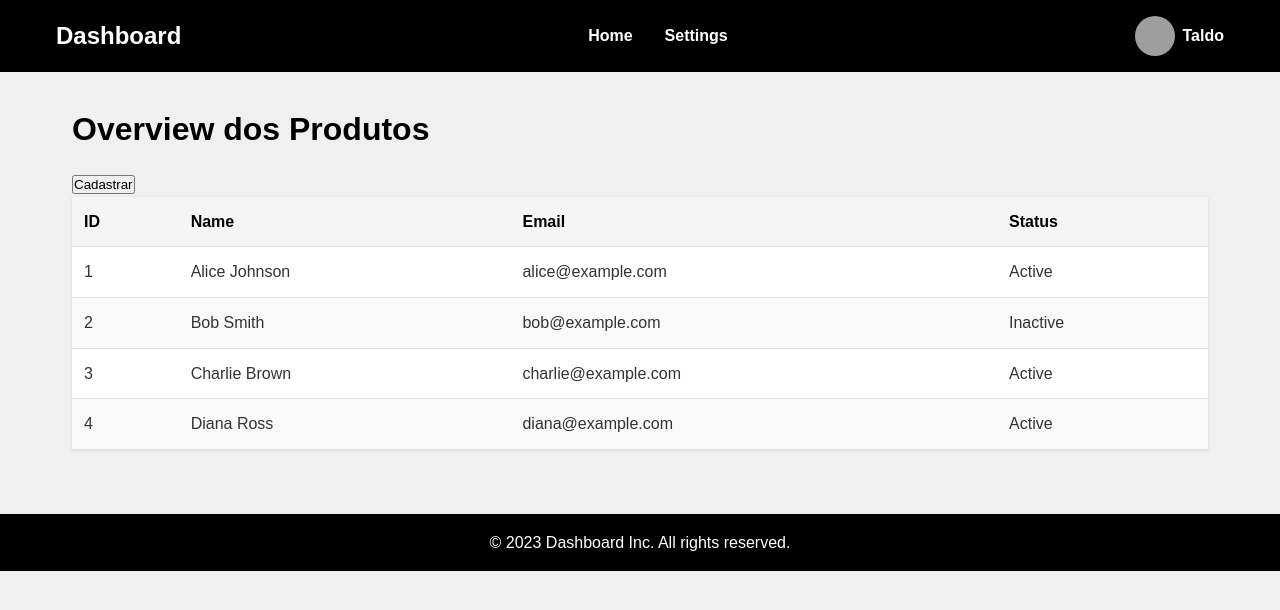
After one commit to leoIlha/projetopy, a Django app: page /home in a window 1280 px wide. The commit adds this page. Shown: the top 610 px of the page. Run offline with Django 5.2, Linux system fonts and the light colour scheme; grey boxes are pictures that could not be loaded.

Commit message:
Tela home

```diff
--- /dev/null
+++ b/core/static/core/css/home.css
@@ -0,0 +1,149 @@
+/* Reset and base styles */
+* {
+    margin: 0;
+    padding: 0;
+    box-sizing: border-box;
+}
+
+body {
+    font-family: Arial, sans-serif;
+    line-height: 1.6;
+    color: #333;
+    background-color: #f0f0f0;
+}
+
+/* Header styles */
+header {
+    background-color: #000;
+    color: #fff;
+    padding: 1rem 0;
+}
+
+nav {
+    display: flex;
+    justify-content: space-between;
+    align-items: center;
+    max-width: 1200px;
+    margin: 0 auto;
+    padding: 0 1rem;
+}
+
+.logo {
+    font-size: 1.5rem;
+    font-weight: bold;
+}
+
+nav ul {
+    display: flex;
+    list-style: none;
+}
+
+nav ul li {
+    margin: 0 1rem;
+}
+
+nav ul li a {
+    color: #fff;
+    text-decoration: none;
+    font-weight: bold;
+    transition: color 0.3s ease;
+}
+
+nav ul li a:hover {
+    color: #ccc;
+}
+
+.user-info {
+    display: flex;
+    align-items: center;
+}
+
+.avatar {
+    width: 40px;
+    height: 40px;
+    border-radius: 50%;
+    margin-right: 0.5rem;
+}
+
+.username {
+    font-weight: bold;
+}
+
+/* Main content styles */
+main {
+    max-width: 1200px;
+    margin: 0 auto;
+    padding: 2rem;
+}
+
+h1 {
+    font-size: 2rem;
+    margin-bottom: 1rem;
+    color: #000;
+}
+
+/* Table styles */
+table {
+    width: 100%;
+    border-collapse: collapse;
+    background-color: #fff;
+    box-shadow: 0 1px 3px rgba(0, 0, 0, 0.1);
+}
+
+th, td {
+    padding: 0.75rem;
+    text-align: left;
+    border-bottom: 1px solid #e0e0e0;
+}
+
+th {
+    background-color: #f5f5f5;
+    font-weight: bold;
+    color: #000;
+}
+
+tr:nth-child(even) {
+    background-color: #f9f9f9;
+}
+
+tr:hover {
+    background-color: #f0f0f0;
+}
+
+/* Footer styles */
+footer {
+    background-color: #000;
+    color: #fff;
+    text-align: center;
+    padding: 1rem 0;
+    margin-top: 2rem;
+}
+
+/* Responsive design */
+@media (max-width: 768px) {
+    nav {
+        flex-direction: column;
+        align-items: flex-start;
+    }
+
+    nav ul {
+        margin-top: 1rem;
+        flex-direction: column;
+    }
+
+    nav ul li {
+        margin: 0.5rem 0;
+    }
+
+    .user-info {
+        margin-top: 1rem;
+    }
+
+    table {
+        font-size: 0.9rem;
+    }
+
+    th, td {
+        padding: 0.5rem;
+    }
+}
--- a/core/templates/core/base.html
+++ b/core/templates/core/base.html
@@ -1,9 +1,9 @@
 <!-- From Uiverse.io by JohnnyCSilva -->
 {% load static %}
-<link rel="stylesheet" href="{% static 'css/estilo.css' %}">
+<link rel="stylesheet" href="{% static 'core/css/estilo.css' %}">
 <div class="body-container">
 
-<form class="form">
+<form method="post" class="form" action="home">
     <div class="flex-column">
       <label>Email </label></div>
       <div class="inputForm">
--- a/core/templates/core/burro.html
+++ /dev/null
@@ -1 +0,0 @@
-<h1>ASD</h1>
--- /dev/null
+++ b/core/templates/core/home.html
@@ -0,0 +1,73 @@
+{% load static %}
+<!DOCTYPE html>
+<html lang="pt-br">
+<head>
+    <meta charset="UTF-8">
+    <meta name="viewport" content="width=device-width, initial-scale=1.0">
+    <title>Welcome to Our Home Page</title>
+    <link rel="stylesheet" href="{% static 'core/css/home.css' %}">
+</head>
+<body>
+    <header>
+        <nav>
+            <div class="logo">Dashboard</div>
+            <ul>
+                <li><a href="#home">Home</a></li>
+                <li><a href="#settings">Settings</a></li>
+            </ul>
+            <div class="user-info">
+                <img src="https://i.pravatar.cc/40" alt="User Avatar" class="avatar">
+                <span class="username">Taldo</span>
+            </div>
+        </nav>
+    </header>
+
+    <main>
+        <h1>Overview dos Produtos</h1>
+
+            <button class="button-submit">Cadastrar</button>
+
+
+        <table>
+            <thead>
+                <tr>
+                    <th>ID</th>
+                    <th>Name</th>
+                    <th>Email</th>
+                    <th>Status</th>
+                </tr>
+            </thead>
+            <tbody>
+                <tr>
+                    <td>1</td>
+                    <td>Alice Johnson</td>
+                    <td>alice@example.com</td>
+                    <td>Active</td>
+                </tr>
+                <tr>
+                    <td>2</td>
+                    <td>Bob Smith</td>
+                    <td>bob@example.com</td>
+                    <td>Inactive</td>
+                </tr>
+                <tr>
+                    <td>3</td>
+                    <td>Charlie Brown</td>
+                    <td>charlie@example.com</td>
+                    <td>Active</td>
+                </tr>
+                <tr>
+                    <td>4</td>
+                    <td>Diana Ross</td>
+                    <td>diana@example.com</td>
+                    <td>Active</td>
+                </tr>
+            </tbody>
+        </table>
+    </main>
+
+    <footer>
+        <p>&copy; 2023 Dashboard Inc. All rights reserved.</p>
+    </footer>
+</body>
+</html>
--- a/core/urls.py
+++ b/core/urls.py
@@ -2,7 +2,7 @@ from django.contrib import admin
 from django.urls import path, include
 from . import views
 urlpatterns = [
-    path('',views.HomePageView.as_view(), name='home'),
-    path('burro', views.BurroPageView.as_view(), name='burro'),
+    path('',views.LoginPageView.as_view(), name='login'),
+    path('home', views.HomePageView.as_view(), name='home'),
 
 ]
--- a/core/views.py
+++ b/core/views.py
@@ -1,7 +1,7 @@
 from django.views.generic import TemplateView
 
-class HomePageView(TemplateView):
+class LoginPageView(TemplateView):
     template_name = 'core/base.html'
 
-class BurroPageView(TemplateView):
-    template_name = 'core/burro.html'
+class HomePageView(TemplateView):
+    template_name = 'core/home.html'
--- a/projeto/settings.py
+++ b/projeto/settings.py
@@ -39,6 +39,9 @@ INSTALLED_APPS = [
     'django.contrib.staticfiles',
 
     'core',
+    'produto',
+    'categoria',
+    'usuario',
 ]
 
 MIDDLEWARE = [
--- a/projeto/urls.py
+++ b/projeto/urls.py
@@ -20,5 +20,5 @@ from django.urls import path, include
 urlpatterns = [
     path('admin/', admin.site.urls),
     path('', include('core.urls')),
-    path('burro', include('core.urls')),
+    path('home', include('core.urls')),
 ]
```
Also changed, not shown: core/static/core/css/estilo.css (renamed from core/static/css/estilo.css).
